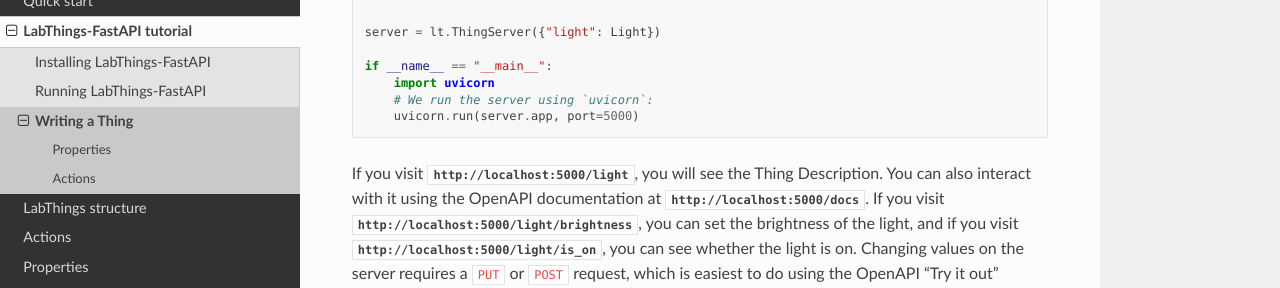
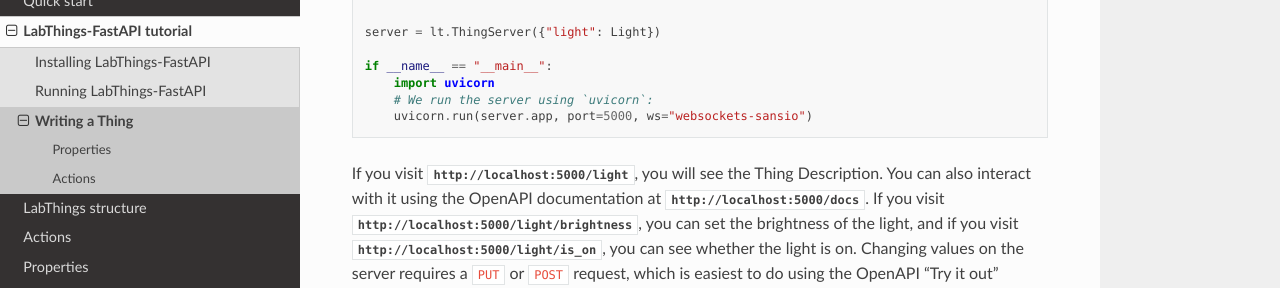
Before and after one commit to labthings/labthings-fastapi, a Sphinx documentation site: the page built from docs/source/tutorial/writing_a_thing.rst, in a window 1280 px wide and 900 px high, scrolled down 603 px. Shown: the part 151-439 px from the top of the window. Built offline with Sphinx 7.4.7 and the Read the Docs theme 3.1.0, drawn with Linux system fonts in a browser that asks for light colours; pages that are not in the unit, such as notebooks, are missing from menus; the version number is read from the project's files by our own code.

Commit message:
Update example code to use `websockets-sansio`
This makes sure everything is consistent.

```diff
--- a/docs/source/quickstart/counter.py
+++ b/docs/source/quickstart/counter.py
@@ -34,4 +34,4 @@
     server = lt.ThingServer({"counter": TestThing})
 
     # We run the server using `uvicorn`:
-    uvicorn.run(server.app, port=5000)
+    uvicorn.run(server.app, port=5000, ws="websockets-sansio")
--- a/docs/source/tutorial/writing_a_thing.rst
+++ b/docs/source/tutorial/writing_a_thing.rst
@@ -35,7 +35,7 @@
     if __name__ == "__main__":
         import uvicorn
         # We run the server using `uvicorn`:
-        uvicorn.run(server.app, port=5000)
+        uvicorn.run(server.app, port=5000, ws="websockets-sansio")
 
 If you visit `http://localhost:5000/light`, you will see the Thing Description. You can also interact with it using the OpenAPI documentation at `http://localhost:5000/docs`. If you visit `http://localhost:5000/light/brightness`, you can set the brightness of the light, and if you visit `http://localhost:5000/light/is_on`, you can see whether the light is on. Changing values on the server requires a ``PUT`` or ``POST`` request, which is easiest to do using the OpenAPI "Try it out" feature. Check that you can use a ``POST`` request to the ``toggle`` endpoint to turn the light on and off.
 
```
